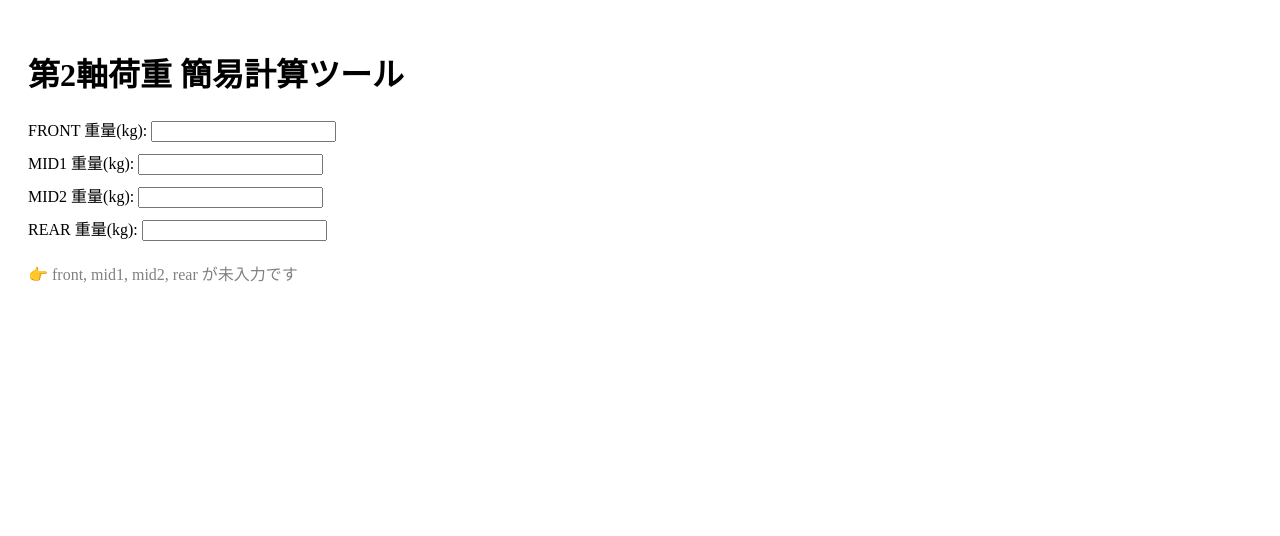
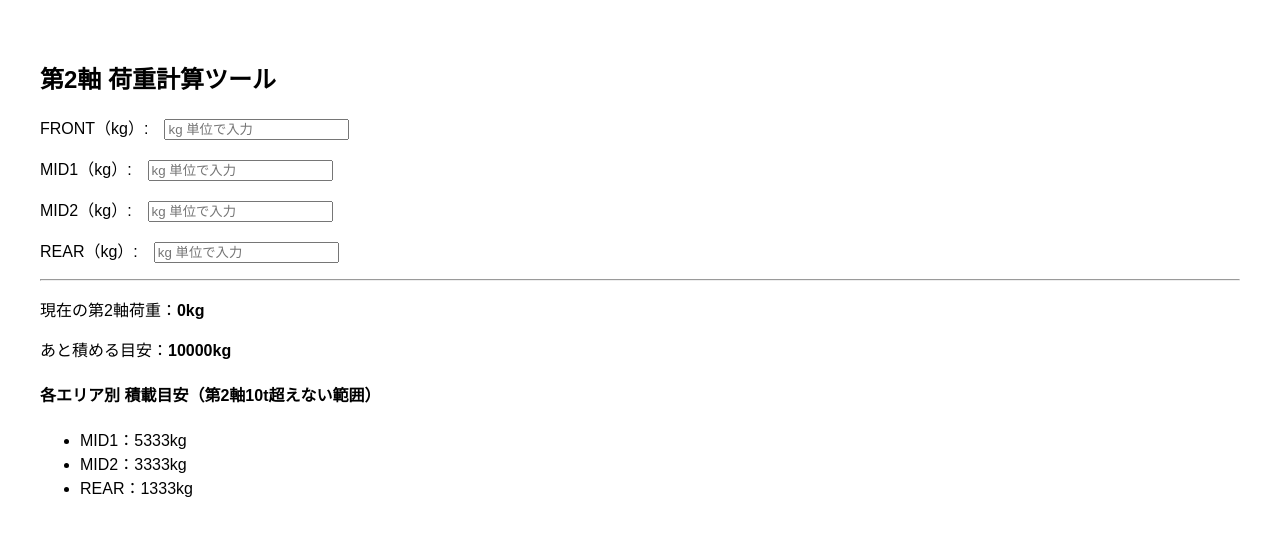
Before and after one commit to Toyotayusou1111/-, a React (Create React App) app: page / in a window 1280 px wide. Shown: the top 536 px of the page. Built offline with nearby package versions, Linux system fonts and the light colour scheme.

Commit message:
Update App.js

```diff
--- a/src/App.js
+++ b/src/App.js
@@ -15,47 +15,77 @@ export default function App() {
     rear: 0.2,
   };
 
+  const MAX_LOAD = 10000;
+
   const parsedWeights = Object.fromEntries(
     Object.entries(weights).map(([key, val]) => [key, parseFloat(val) || 0])
   );
 
-  const usedLoad =
+  const currentLoad =
     parsedWeights.front * influences.front +
     parsedWeights.mid1 * influences.mid1 +
     parsedWeights.mid2 * influences.mid2 +
     parsedWeights.rear * influences.rear;
 
-  const remaining = Math.max(0, 10000 - usedLoad);
+  const remaining = Math.max(0, MAX_LOAD - currentLoad);
 
-  const emptyKeys = Object.entries(weights)
-    .filter(([_, val]) => val === "")
-    .map(([key]) => key);
+  // 分配対象（ひな壇以外）
+  const targetAreas = ["mid1", "mid2", "rear"];
+  const totalInfluence = targetAreas.reduce(
+    (sum, key) => sum + influences[key],
+    0
+  );
+
+  const suggestions = Object.fromEntries(
+    targetAreas.map((key) => [
+      key,
+      remaining > 0
+        ? Math.floor((remaining * influences[key]) / totalInfluence)
+        : 0,
+    ])
+  );
+
+  const handleChange = (e) => {
+    const { name, value } = e.target;
+    setWeights({ ...weights, [name]: value });
+  };
 
   return (
-    <div style={{ padding: 20 }}>
-      <h1>第2軸荷重 簡易計算ツール</h1>
-      {["front", "mid1", "mid2", "rear"].map((key) => (
-        <div key={key} style={{ marginBottom: 8 }}>
-          <label>{key.toUpperCase()} 重量(kg): </label>
+    <div style={{ padding: "2rem", fontFamily: "Arial" }}>
+      <h2>第2軸 荷重計算ツール</h2>
+
+      {Object.entries(weights).map(([key, value]) => (
+        <div key={key} style={{ marginBottom: "1rem" }}>
+          <label>
+            {key.toUpperCase()}（kg）:
             <input
               type="number"
-            value={weights[key]}
-            onChange={(e) =>
-              setWeights((prev) => ({ ...prev, [key]: e.target.value }))
-            }
+              name={key}
+              value={value}
+              onChange={handleChange}
+              placeholder="kg 単位で入力"
+              style={{ marginLeft: "1rem" }}
             />
+          </label>
         </div>
       ))}
-      <div style={{ marginTop: 20 }}>
-        {emptyKeys.length > 0 ? (
-          <p style={{ color: "gray" }}>👉 {emptyKeys.join(", ")} が未入力です</p>
-        ) : (
+
+      <hr />
+      <p>現在の第2軸荷重：<strong>{currentLoad.toFixed(0)}kg</strong></p>
+      <p>あと積める目安：<strong>{remaining.toFixed(0)}kg</strong></p>
+
+      {remaining > 0 && (
         <>
-            <p>想定される第2軸荷重：<strong>{usedLoad.toFixed(0)}kg</strong></p>
-            <p>あと積める目安：<strong>{remaining.toFixed(0)}kg</strong></p>
+          <h4>各エリア別 積載目安（第2軸10t超えない範囲）</h4>
+          <ul>
+            {targetAreas.map((key) => (
+              <li key={key}>
+                {key.toUpperCase()}：{suggestions[key]}kg
+              </li>
+            ))}
+          </ul>
         </>
       )}
     </div>
-    </div>
   );
 }
```
Lines whose indentation alone changed are shown as unchanged.
